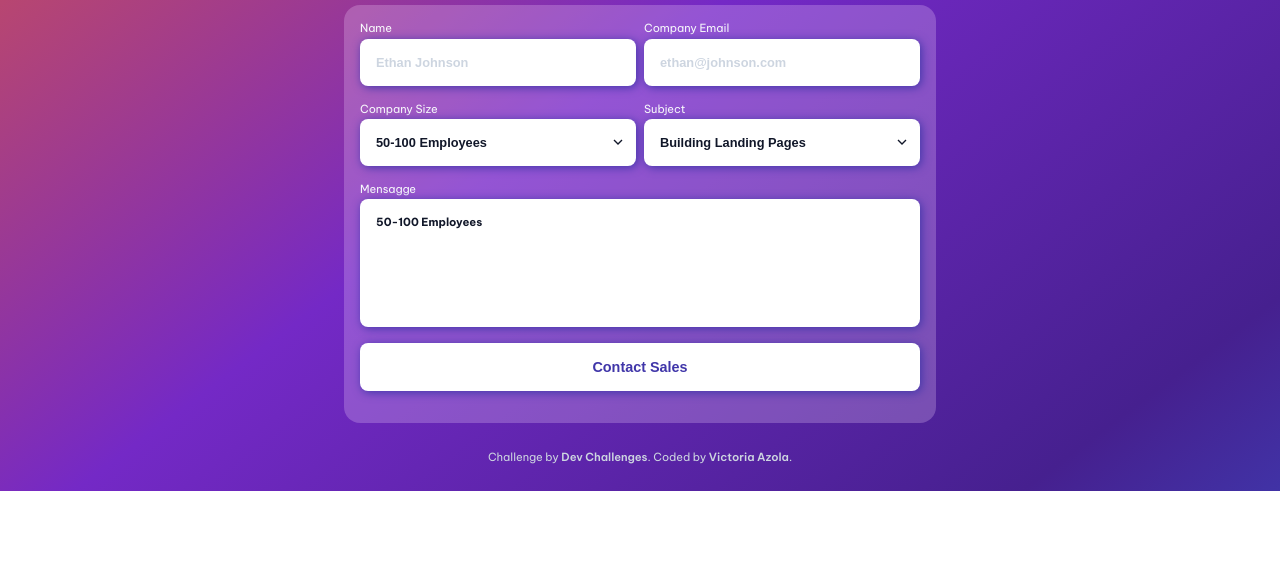
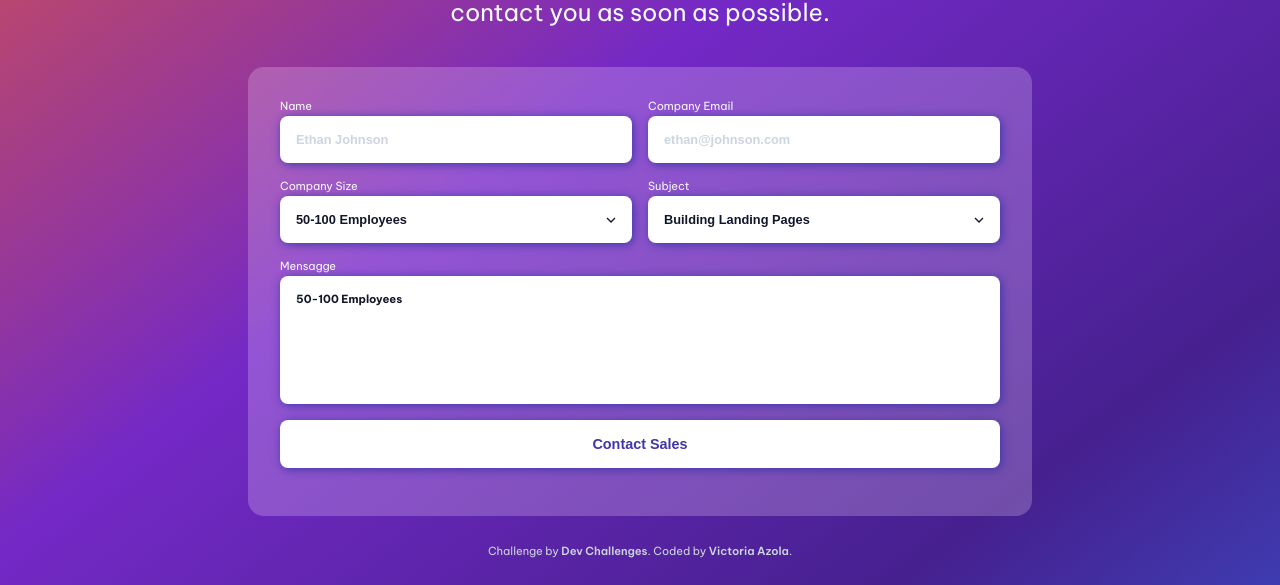
Before and after one commit to VickyAzola/ContactFormPage, a plain HTML site: page index.html in a window 1280 px wide. Shown: the part 338-923 px from the top of the page. Before the commit the page ends 829 px from the top, so only its background shows below. Drawn offline with Linux system fonts and the light colour scheme.

Commit message:
Add files via upload

```diff
--- a/style.scss
+++ b/style.scss
@@ -57,7 +57,7 @@ main {
 
     h1 {
         @include desktop() {
-            font-size: 3rem;
+            font-size: 4rem;
         }
     }
 
@@ -78,13 +78,13 @@ form {
     }
 
     @include desktop() {
-        width: 35rem;
-        padding: 1rem;
+        width: 45rem;
+        padding: 2rem;
 
         .grid-area {
             display: grid;
             grid-template-columns: 1fr 1fr;
-            column-gap: .5rem;
+            column-gap: 1rem;
         }
     }
 
```
Also changed, not shown: style.css, 1 other file.
